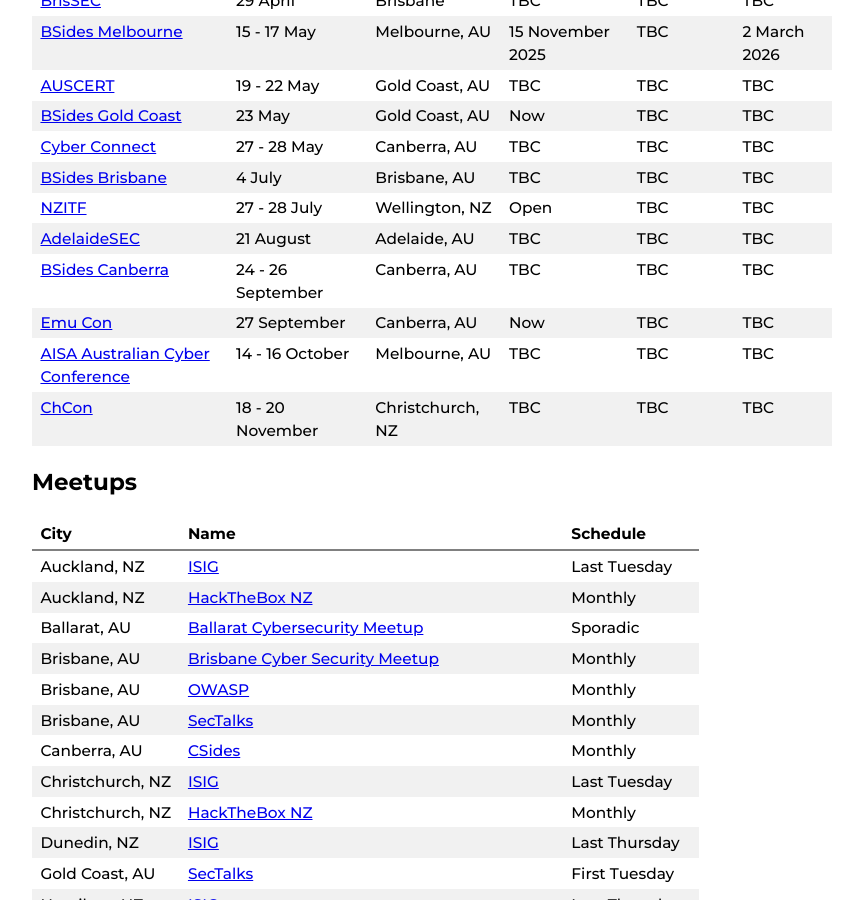
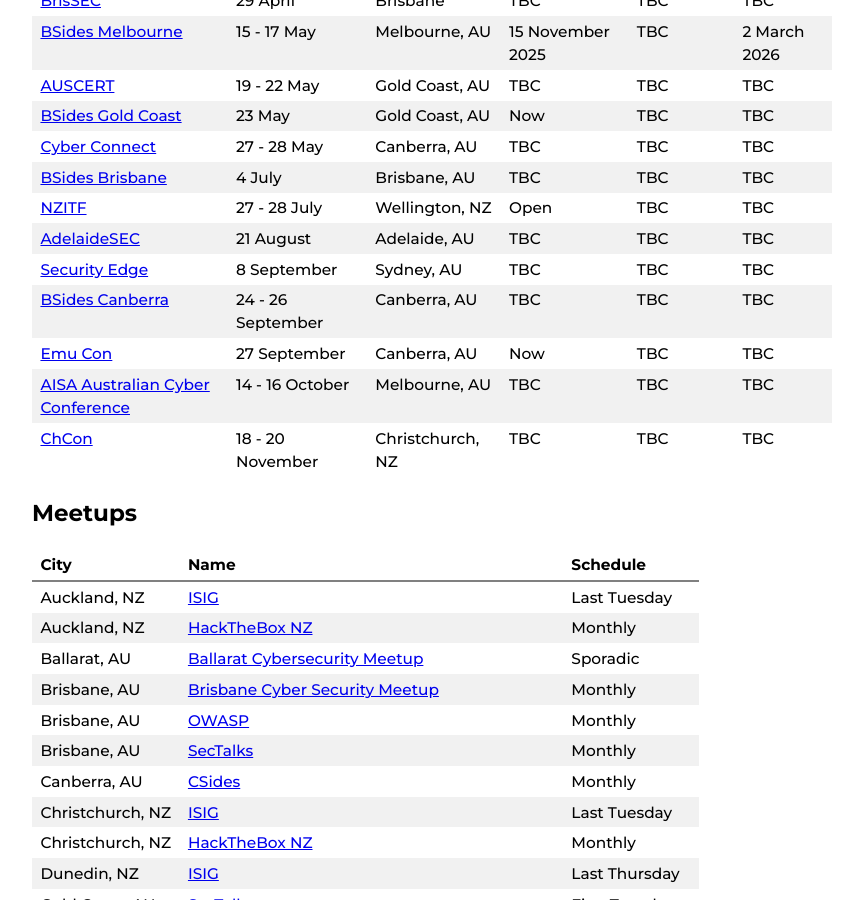
Before and after one commit to nzkarit/downundercons, a Jekyll site: the page built from index.markdown, in a window 1280 px wide and 900 px high, scrolled down 568 px. Shown: the whole window, without its empty margins (208-1071 px from the left). Built offline with Jekyll 4.4.1, drawn with Linux system fonts in a browser that asks for light colours.

Commit message:
Update index.markdown

```diff
--- a/index.markdown
+++ b/index.markdown
@@ -23,6 +23,7 @@ These are a list of hacker/infosec cons and meetups in the NZ and Aussie Area.
 | [BSides Brisbane](https://bsidesbrisbane.com/) | 4 July | Brisbane, AU | TBC | TBC | TBC |
 | [NZITF](https://nzitf.org.nz/conference-details) | 27 - 28 July | Wellington, NZ | Open | TBC | TBC |
 | [AdelaideSEC](https://aisasecuritydays.com.au/) | 21 August | Adelaide, AU | TBC | TBC | TBC |
+| [Security Edge](https://adapt.com.au/events/security-edge/) | 8 September | Sydney, AU | TBC | TBC | TBC |
 | [BSides Canberra](https://www.bsidesau.com.au/) | 24 - 26 September | Canberra, AU | TBC | TBC | TBC |
 | [Emu Con](https://con.emu.team/) | 27 September | Canberra, AU | Now | TBC | TBC |
 | [AISA Australian Cyber Conference](https://www.cyberconference.com.au/) | 14 - 16 October | Melbourne, AU | TBC | TBC | TBC |
```
